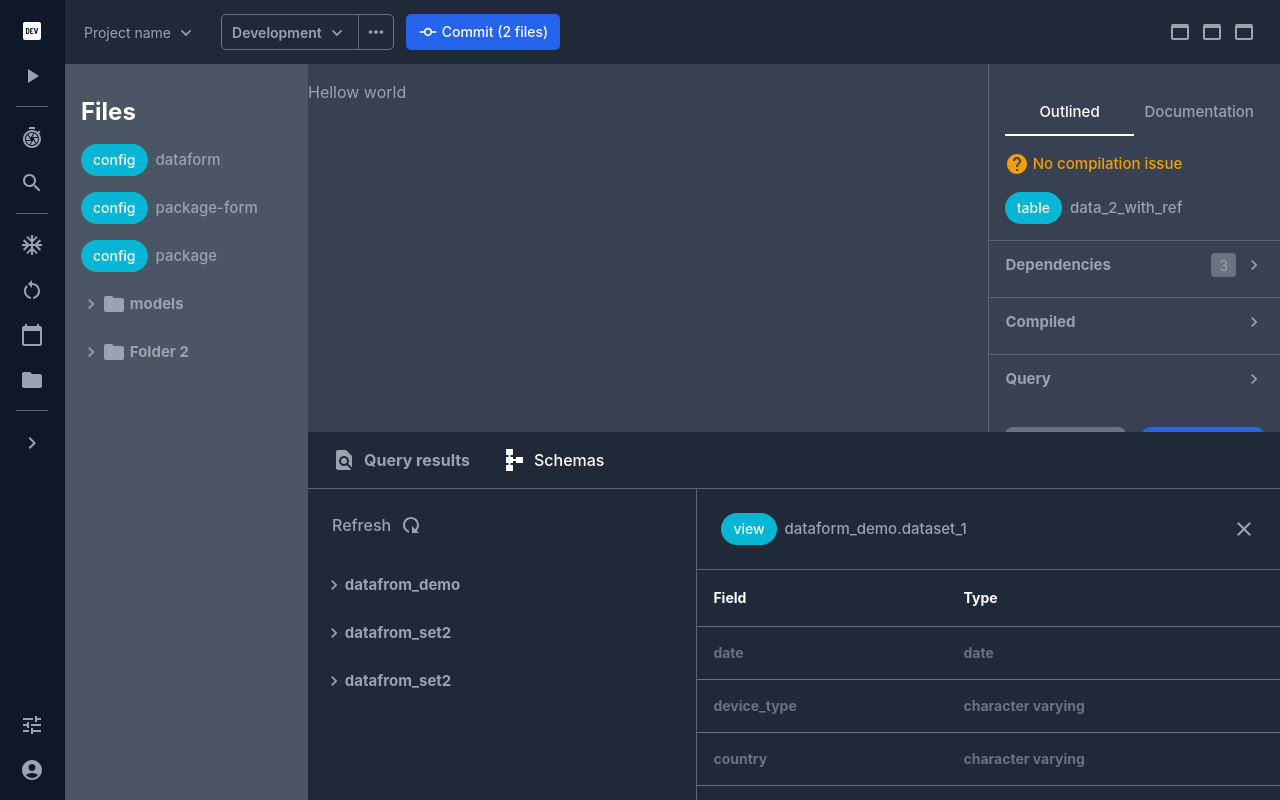
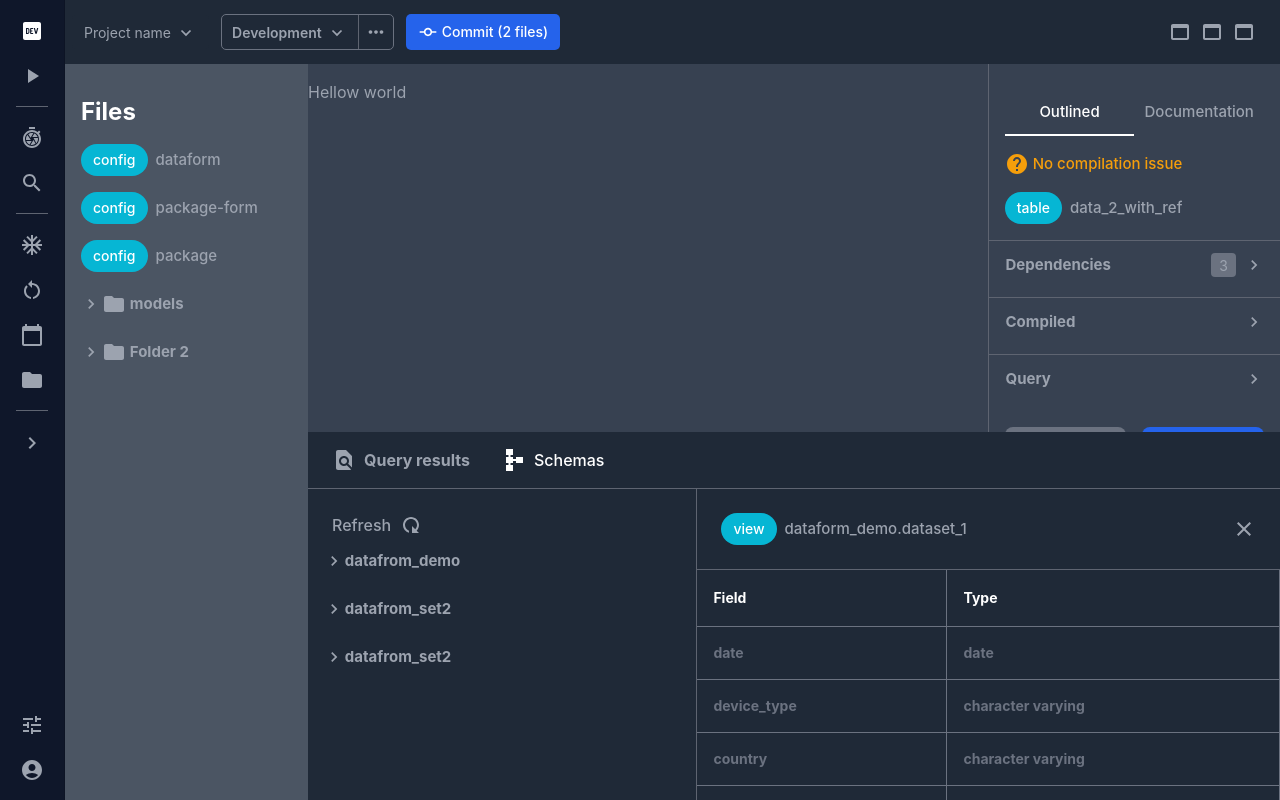
Before and after one commit to Gabin-ishimwe/frontend-assessment, a React (Vite) app: page / in a window 1280 px wide. Built offline with nearby package versions, Linux system fonts and the light colour scheme.

Commit message:
ft: customize tables

```diff
--- a/src/components/CodingEnv/bottom/BottomLeft.jsx
+++ b/src/components/CodingEnv/bottom/BottomLeft.jsx
@@ -60,7 +60,7 @@ const BottomLeft = () => {
           display: "flex",
           alignItems: "center",
           px: 3,
-          py: 3,
+          pt: 3,
         }}>
         <Typography
           sx={{
--- a/src/components/CodingEnv/bottom/BottomRight.jsx
+++ b/src/components/CodingEnv/bottom/BottomRight.jsx
@@ -12,6 +12,12 @@ import React from "react";
 import { dataRows } from "../../../utils/dataset";
 import CustomChip from "../../folderStructure/CustomChip";
 
+const StyledTable = styled(Table)(({ theme }) => ({
+  "& .MuiTableCell-root": {
+    borderRight: "1px solid #6b7280",
+  },
+}));
+
 const StyledTableCell = styled(TableCell)(({ theme }) => ({
   borderColor: "#6b7280",
   [`&.${tableCellClasses.head}`]: {
@@ -25,7 +31,16 @@ const StyledTableCell = styled(TableCell)(({ theme }) => ({
   },
 }));
 
+// const useStyles = makeStyles({
+//   table: {
+//     "&.MuiTableCell-root": {
+//       border: "1px solid red",
+//     },
+//   },
+// });
+
 const BottomRight = () => {
+  //   const classes = useStyles();
   return (
     <Box
       sx={{
@@ -63,7 +78,10 @@ const BottomRight = () => {
       </Box>
       <Divider sx={{ backgroundColor: "#6b7280" }} />
       <TableContainer>
-        <Table sx={{ width: "100%" }} aria-label="simple table">
+        <StyledTable
+          //   className={classes.table}
+          //   sx={{ width: "100%" }}
+          aria-label="simple table">
           <TableHead>
             <TableRow>
               <StyledTableCell>Field</StyledTableCell>
@@ -80,7 +98,7 @@ const BottomRight = () => {
               </TableRow>
             ))}
           </TableBody>
-        </Table>
+        </StyledTable>
       </TableContainer>
     </Box>
   );
```
